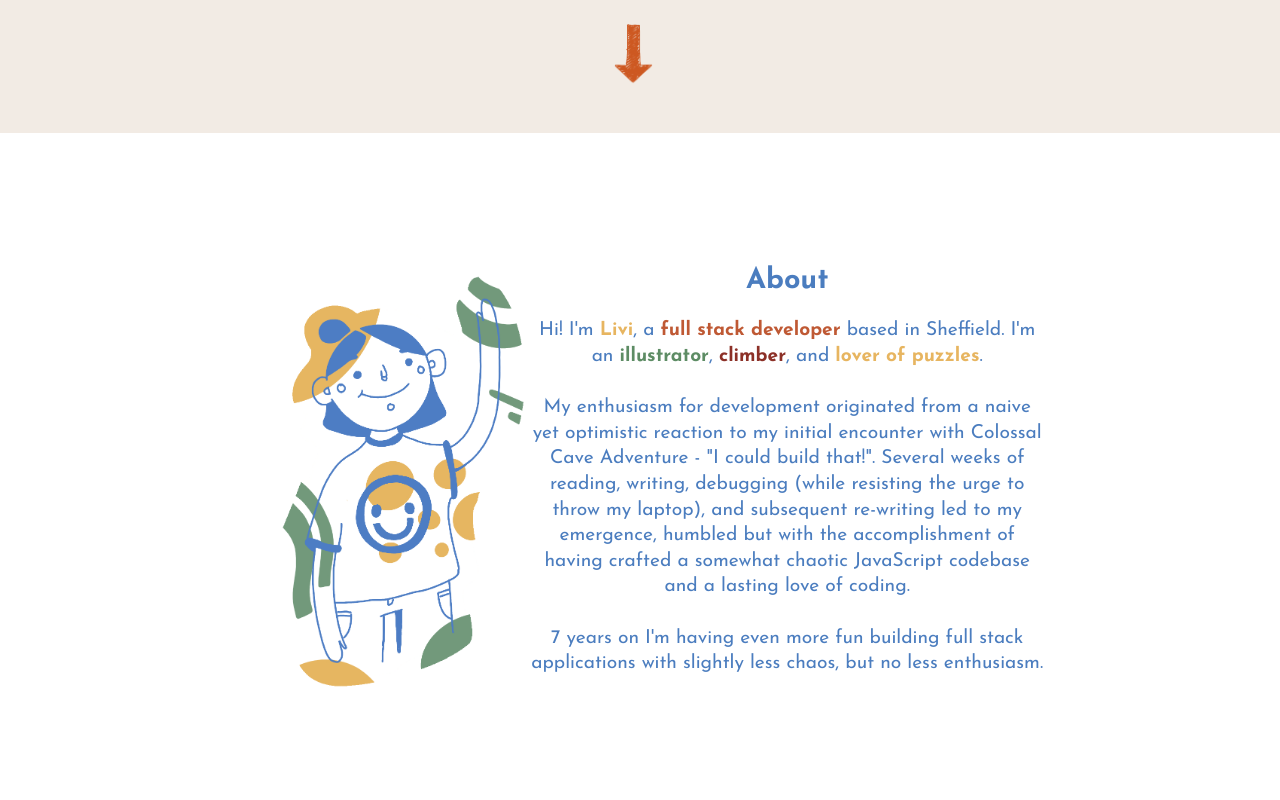
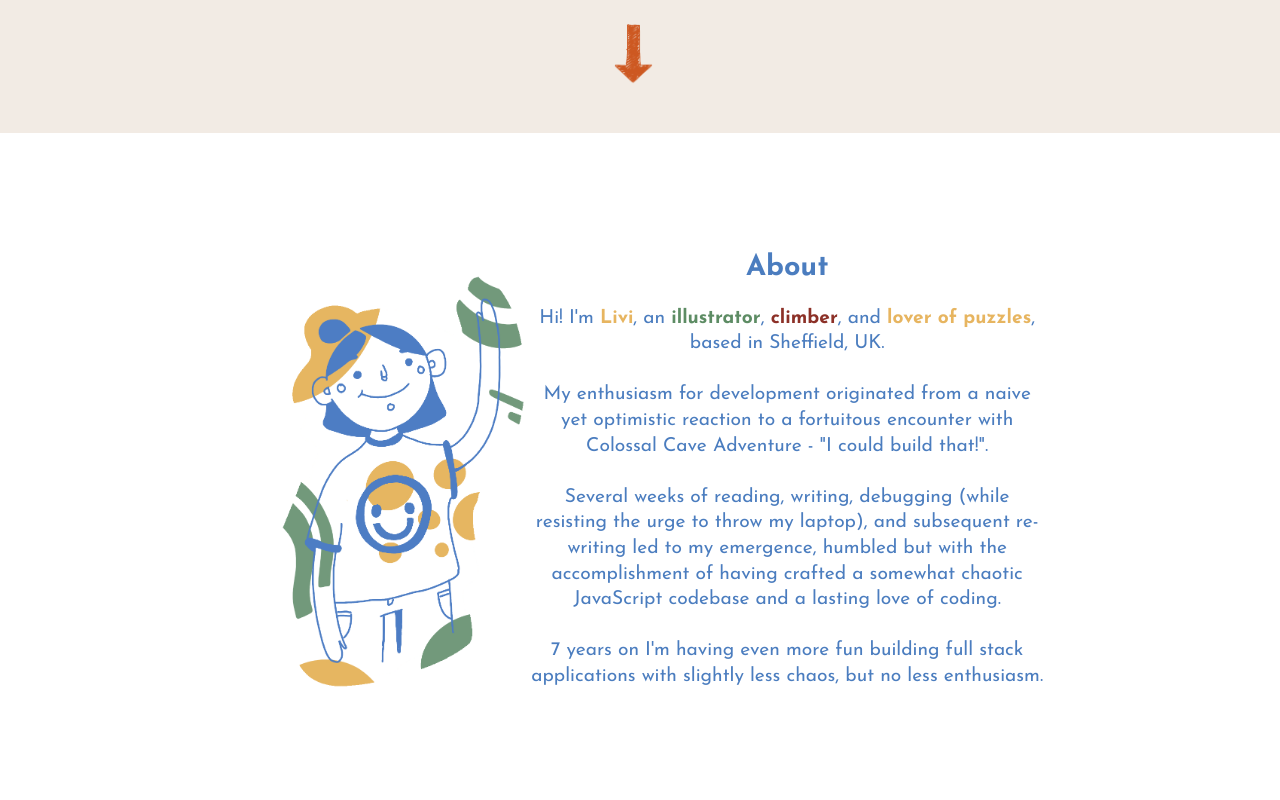
Before and after one commit to Livi-96/WebsiteOlivia, a Next.js app in the folder mywebsite/: page / in a window 1280 px wide. Shown: the part 680-1480 px from the top of the page. Built offline with nearby package versions, Linux system fonts and the light colour scheme.

Commit message:
updated about

```diff
--- a/mywebsite/components/About.jsx
+++ b/mywebsite/components/About.jsx
@@ -1,18 +1,40 @@
+import Link from "next/link";
 
-import Link from "next/link"
-
-
-export default function About(){
-
-    return(<>
-    <div id="section-one" className="white-bck">
-    <div id="about-content">
-    <img src="/assets/AboutImg.png" alt="waving hello" className="section-header"></img>
-    <span> <h1>About</h1><p id="about-text">Hi! I&apos;m <span className="yellow-colour">Livi</span>, a <span className="orange-colour">full stack developer</span> based in Sheffield.
-    I&apos;m an <span className="green-colour">illustrator</span>, <span className="red-colour">climber</span>, and <span className="yellow-colour">lover of puzzles</span>. <br></br><br></br>
-    My enthusiasm for development originated from a naive yet optimistic reaction to my initial encounter with Colossal Cave Adventure - &quot;I could build that!&quot;. Several weeks of reading, writing, debugging (while resisting the urge to throw my laptop), and subsequent re-writing led to my emergence, humbled but with the accomplishment of having crafted a somewhat chaotic JavaScript codebase and a lasting love of coding. <br></br><br></br>
-    7 years on I&apos;m having even more fun building full stack applications with slightly less chaos, but no less enthusiasm.  </p></span>
-    </div>
-    </div>
-    </>)
+export default function About() {
+  return (
+    <>
+      <div id="section-one" className="white-bck">
+        <div id="about-content">
+          <img
+            src="/assets/AboutImg.png"
+            alt="waving hello"
+            className="section-header"
+          ></img>
+          <span>
+            {" "}
+            <h1>About</h1>
+            <p id="about-text">
+              Hi! I&apos;m <span className="yellow-colour">Livi</span>,
+              an <span className="green-colour">illustrator</span>,{" "}
+              <span className="red-colour">climber</span>, and{" "}
+              <span className="yellow-colour">lover of puzzles</span>, based in
+              Sheffield, UK.<br></br>
+              <br></br>
+              My enthusiasm for development originated from a naive yet
+              optimistic reaction to a fortuitous encounter with Colossal Cave
+              Adventure - &quot;I could build that!&quot;. <br></br>
+              <br></br>Several weeks of reading, writing, debugging (while
+              resisting the urge to throw my laptop), and subsequent re-writing
+              led to my emergence, humbled but with the accomplishment of having
+              crafted a somewhat chaotic JavaScript codebase and a lasting love
+              of coding. <br></br>
+              <br></br>7 years on I&apos;m having even more fun building full
+              stack applications with slightly less chaos, but no less
+              enthusiasm.{" "}
+            </p>
+          </span>
+        </div>
+      </div>
+    </>
+  );
 }
--- a/mywebsite/components/TechStack.jsx
+++ b/mywebsite/components/TechStack.jsx
@@ -5,9 +5,9 @@ export default function Header(){
 
     return(<>
     <div id="section-one" className="background-squ">
+   {/* <h2 style={{zIndex: "1001", opacity: "1", display: "block", width: "100%"}}>What am I working with?</h2> */}
         <div id="transp"></div>
     <div >
-
     <ul className="tech-content" style={{listStyle: "none"}}>
         <li>JavaScript ES6</li>
         <li>Typescript</li>
```
